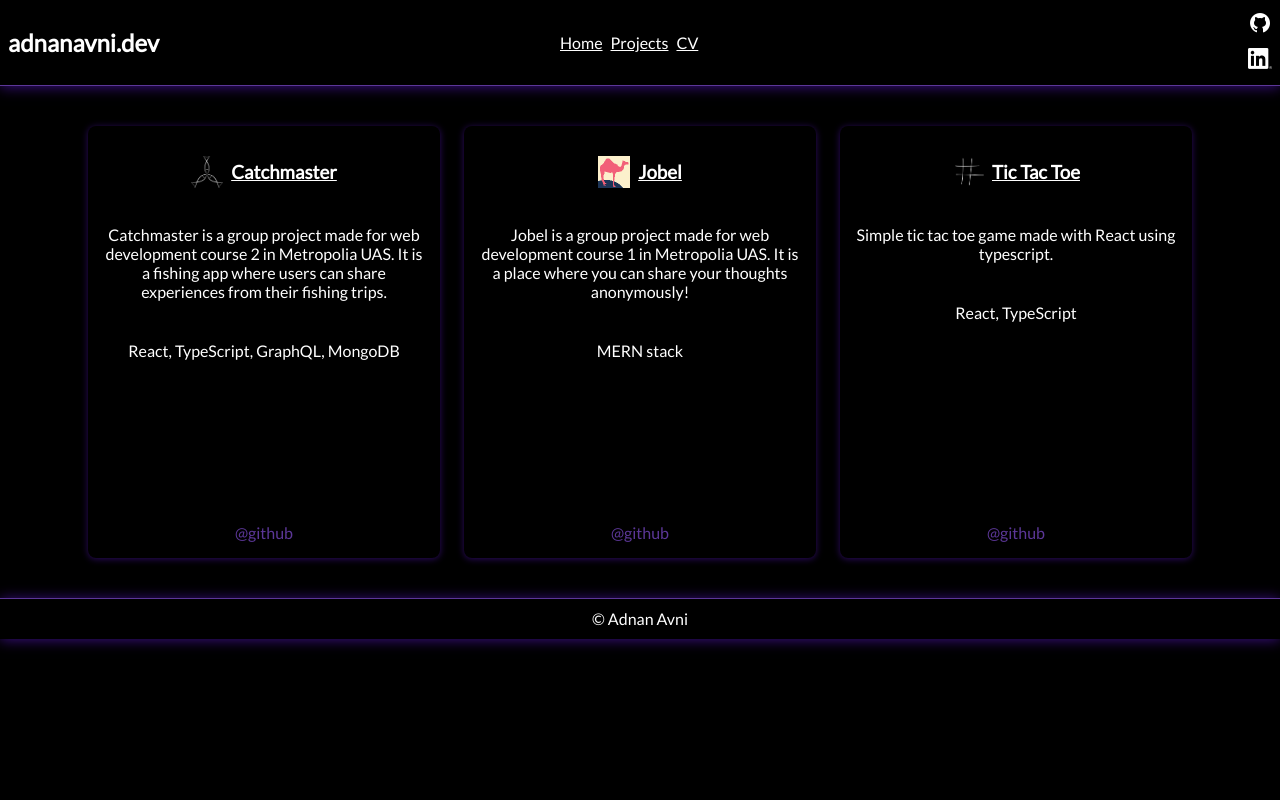
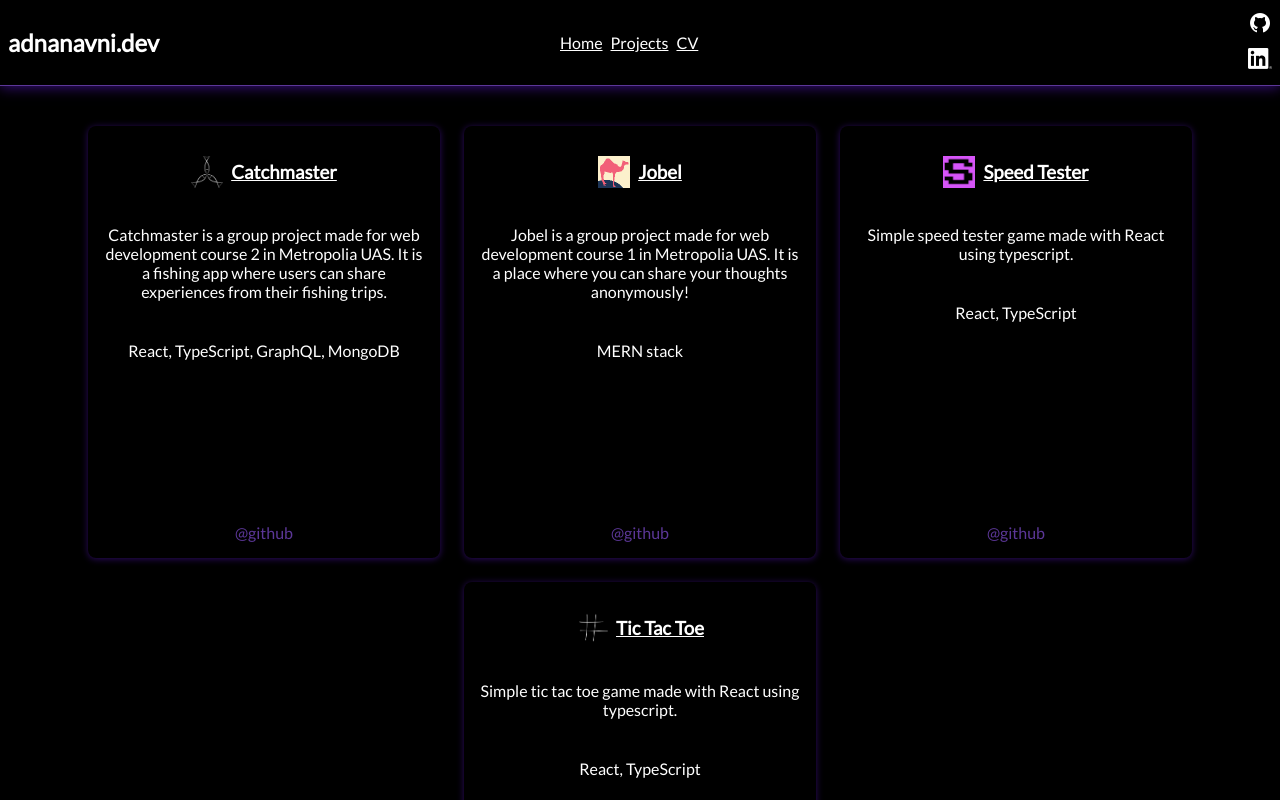
Before and after one commit to adnanavni/adnanavni.dev, a Next.js app: page / in a window 1280 px wide. Shown: the top 800 px of the page. Built offline with nearby package versions, Linux system fonts and the light colour scheme.

Commit message:
speedtester added

```diff
--- a/src/app/components/landingPageProjects.tsx
+++ b/src/app/components/landingPageProjects.tsx
@@ -45,7 +45,9 @@ export const Project = ({ project }: ProjectProps) => {
 
 export default function Projects() {
   const filteredProjects = projectsData.filter((project) =>
-    ["Catchmaster", "Jobel", "Tic Tac Toe"].includes(project.name)
+    ["Catchmaster", "Jobel", "Speed Tester", "Tic Tac Toe"].includes(
+      project.name
+    )
   );
   return (
     <div className="StyledProjectsContainer">
--- a/src/app/projects.json
+++ b/src/app/projects.json
@@ -14,6 +14,14 @@
     "image": "jobel.png",
     "githubLink": "https://github.com/adnanavni/jobel",
     "homePage": "https://jobel.vercel.app"
+  },
+  {
+    "name": "Speed Tester",
+    "description": "Simple speed tester game made with React using typescript.",
+    "tech": "React, TypeScript",
+    "image": "speedtester.png",
+    "githubLink": "https://github.com/adnanavni/speed-tester",
+    "homePage": "https://speed-buttons.adnanavni.vercel.app/"
   },
   {
     "name": "Tic Tac Toe",
```
Also changed, not shown: public/project-logos/speedtester.png (added).
